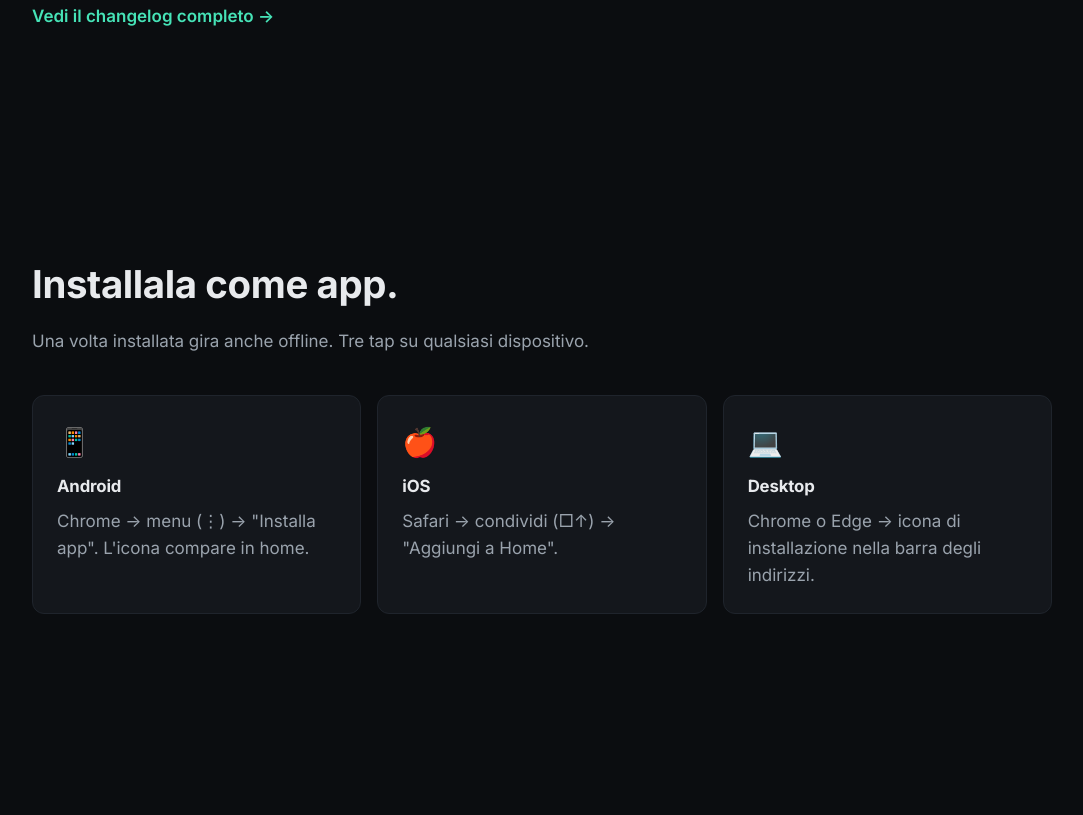
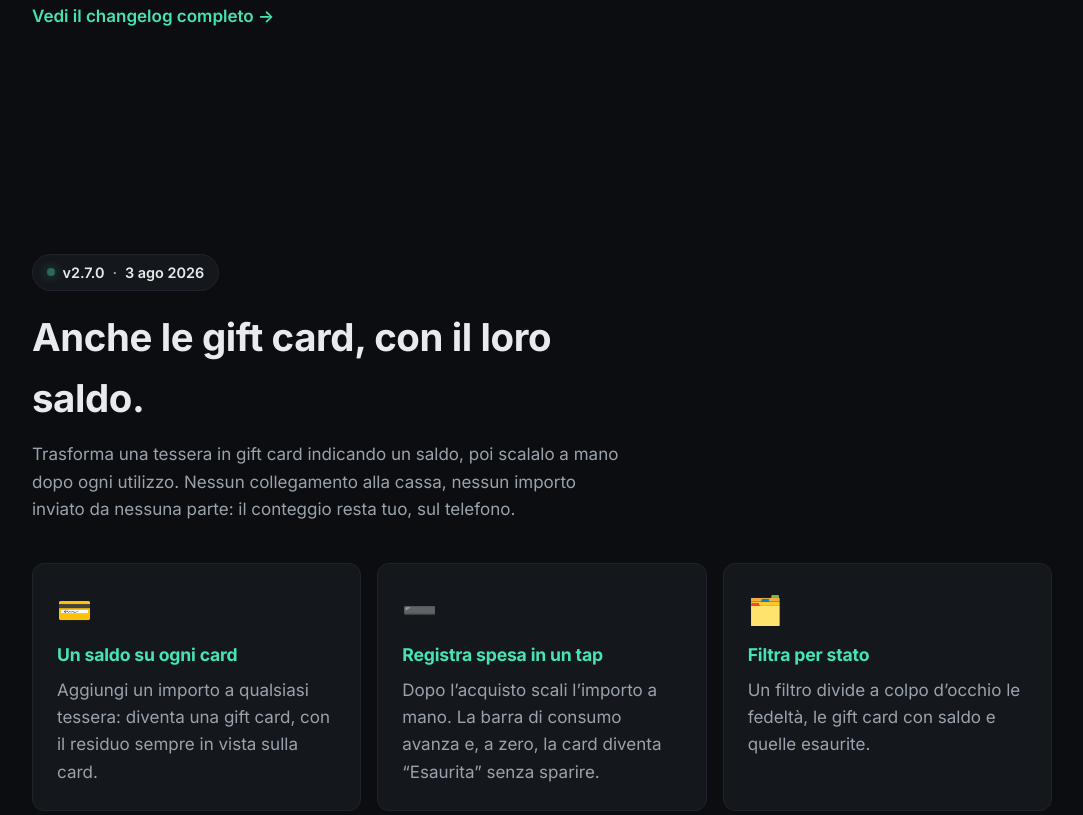
Before and after one commit to savez/fidality-card, an Astro site in the folder landing/: page / in a window 1280 px wide. Shown: the part 2688-3503 px from the top of the page, without its empty margins (98-1181 px from the left). Built offline with nearby package versions, Linux system fonts and the light colour scheme; Astro itself is replaced by a stand-in of ours; no server answers.

Commit message:
feat(landing): sezione saldo gift card per la 2.7.0

```diff
--- /dev/null
+++ b/landing/src/components/Balance.astro
@@ -0,0 +1,131 @@
+---
+// Annuncia il saldo delle gift card, rilasciato in 2.7.0 (#46).
+// È l'ultima release: porta la "version pill" (come Stats), che passa qui
+// dalla 2.6.0. Griglia a 3 punti sullo stile di UsageLog.
+const release = { version: '2.7.0', date: '3 ago 2026' }
+
+const features = [
+  {
+    icon: '💳',
+    title: 'Un saldo su ogni card',
+    body:
+      'Aggiungi un importo a qualsiasi tessera: diventa una gift card, con il residuo sempre in vista sulla card.',
+  },
+  {
+    icon: '➖',
+    title: 'Registra spesa in un tap',
+    body:
+      'Dopo l’acquisto scali l’importo a mano. La barra di consumo avanza e, a zero, la card diventa “Esaurita” senza sparire.',
+  },
+  {
+    icon: '🗂️',
+    title: 'Filtra per stato',
+    body:
+      'Un filtro divide a colpo d’occhio le fedeltà, le gift card con saldo e quelle esaurite.',
+  },
+]
+---
+
+<section class="balance section">
+  <div class="container">
+    <div class="version-pill">
+      <span class="version-dot" aria-hidden="true"></span>
+      <span>v{release.version}</span>
+      <span class="version-sep" aria-hidden="true">·</span>
+      <span>{release.date}</span>
+    </div>
+    <h2 class="balance-title">Anche le gift card, con il loro saldo.</h2>
+    <p class="balance-sub">
+      Trasforma una tessera in gift card indicando un saldo, poi scalalo a mano dopo
+      ogni utilizzo. Nessun collegamento alla cassa, nessun importo inviato da nessuna
+      parte: il conteggio resta tuo, sul telefono.
+    </p>
+    <div class="balance-grid">
+      {features.map((f) => (
+        <div class="card balance-card">
+          <div class="balance-icon" aria-hidden="true">{f.icon}</div>
+          <h3>{f.title}</h3>
+          <p>{f.body}</p>
+        </div>
+      ))}
+    </div>
+  </div>
+</section>
+
+<style>
+  .version-pill {
+    display: inline-flex;
+    align-items: center;
+    gap: 0.5rem;
+    padding: 0.35rem 0.85rem;
+    border-radius: var(--radius-pill);
+    background: var(--bg-elevated);
+    border: 1px solid var(--border);
+    color: var(--text);
+    font-size: 0.9rem;
+    font-weight: 600;
+    margin-bottom: 1rem;
+  }
+
+  .version-dot {
+    width: 0.5rem;
+    height: 0.5rem;
+    border-radius: 999px;
+    background: var(--accent);
+    box-shadow: 0 0 12px var(--accent);
+    animation: balance-pulse 2s ease-in-out infinite;
+  }
+
+  .version-sep {
+    color: var(--text-muted);
+  }
+
+  @keyframes balance-pulse {
+    0%,
+    100% {
+      opacity: 1;
+    }
+    50% {
+      opacity: 0.4;
+    }
+  }
+
+  .balance-title {
+    font-size: clamp(1.75rem, 3vw, 2.5rem);
+    max-width: 22ch;
+  }
+
+  .balance-sub {
+    color: var(--text-muted);
+    margin-top: 0.75rem;
+    max-width: 56ch;
+  }
+
+  .balance-grid {
+    margin-top: 2.5rem;
+    display: grid;
+    gap: 1rem;
+    grid-template-columns: 1fr;
+  }
+
+  .balance-icon {
+    font-size: 1.75rem;
+    margin-bottom: 0.5rem;
+  }
+
+  .balance-card h3 {
+    font-size: 1.1rem;
+    color: var(--accent);
+    margin-bottom: 0.5rem;
+  }
+
+  .balance-card p {
+    color: var(--text-muted);
+  }
+
+  @media (min-width: 768px) {
+    .balance-grid {
+      grid-template-columns: repeat(3, 1fr);
+    }
+  }
+</style>
--- a/landing/src/pages/index.astro
+++ b/landing/src/pages/index.astro
@@ -9,6 +9,7 @@ import Hero from '../components/Hero.astro'
 import Privacy from '../components/Privacy.astro'
 import UsageLog from '../components/UsageLog.astro'
 import Stats from '../components/Stats.astro'
+import Balance from '../components/Balance.astro'
 import Install from '../components/Install.astro'
 import TechStack from '../components/TechStack.astro'
 import Support from '../components/Support.astro'
@@ -47,6 +48,7 @@ import { meta } from '../data/meta.js'
       <Privacy />
       <UsageLog />
       <Stats />
+      <Balance />
       <Install />
       <TechStack />
       <Support />
```
